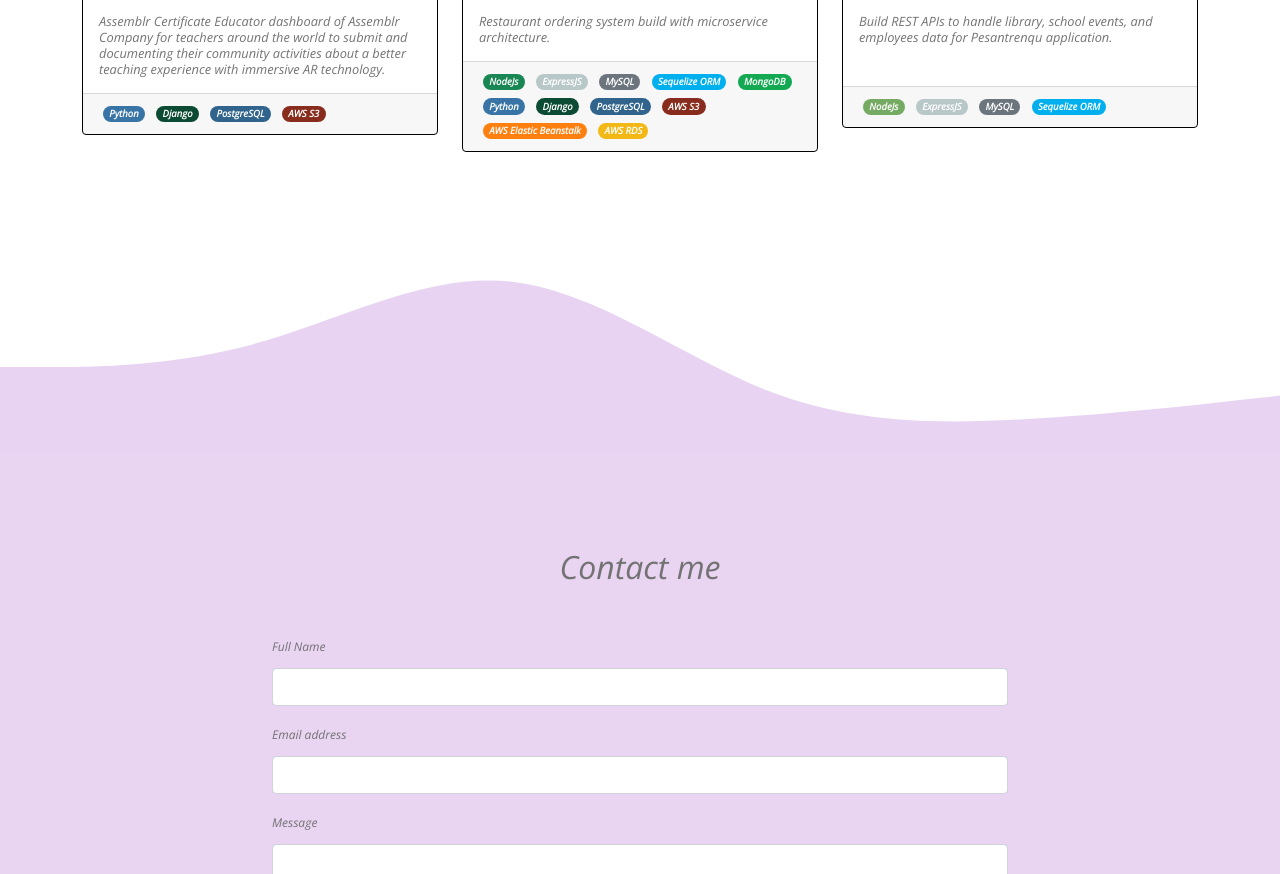
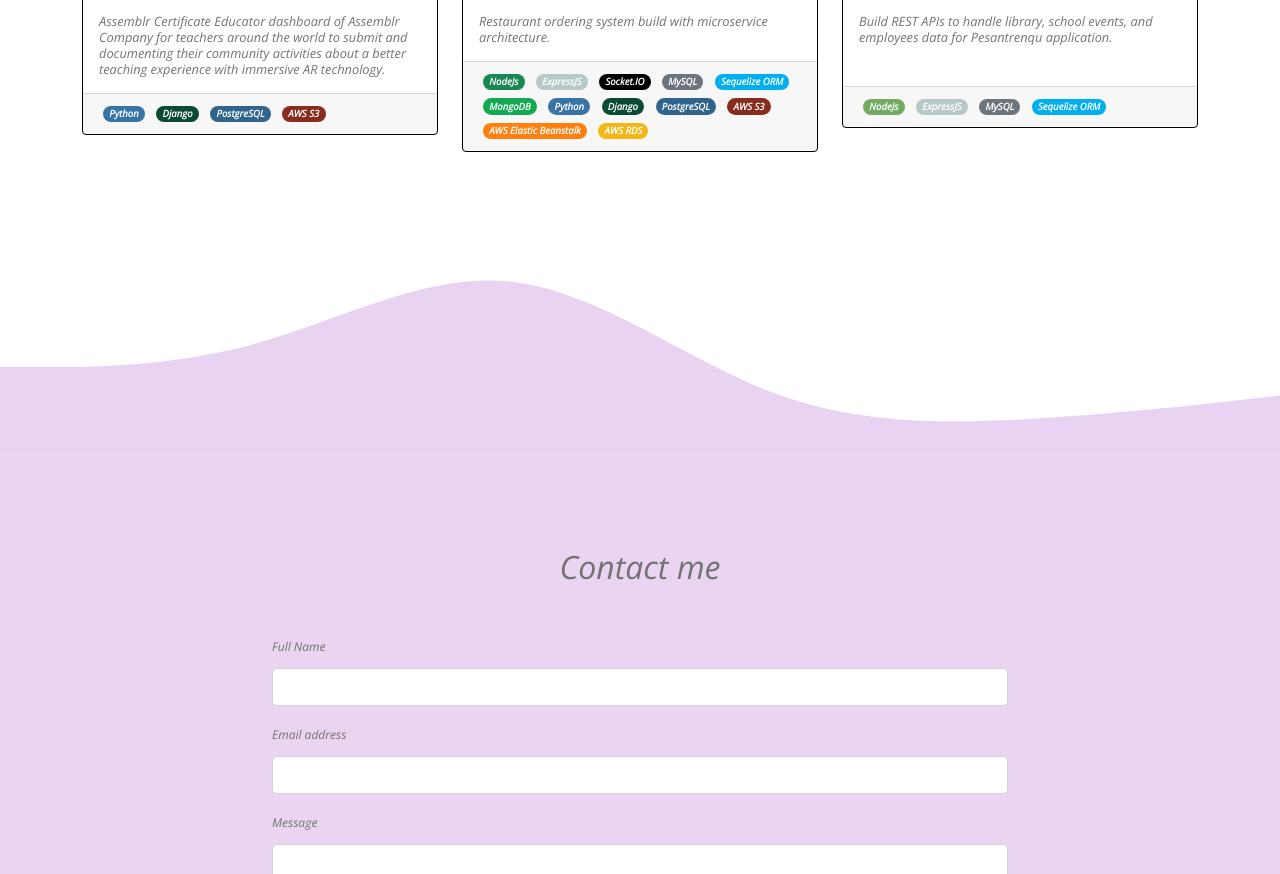
Before and after one commit to nulla-vis/nulla-vis.github.io, a plain HTML site: page index.html in a window 1280 px wide. Shown: the part 3226-4100 px from the top of the page. Drawn offline with nearby package versions, Linux system fonts and the light colour scheme.

Commit message:
ADD: tech stack socket.io to contactless project

```diff
--- a/index.html
+++ b/index.html
@@ -240,6 +240,8 @@
               <span class="badge m-1 rounded-pill bg-success">NodeJs</span>
               <span class="badge m-1 rounded-pill bg-secondary"
                 style="background-color: rgb(184, 199, 199) !important;">ExpressJS</span>
+              <span class="badge m-1 rounded-pill bg-secondary"
+                style="background-color: #000 !important; color: #fff !important;">Socket.IO</span>
               <span class="badge m-1 rounded-pill bg-secondary">MySQL</span>
               <span class="badge m-1 rounded-pill bg-secondary" style="background-color: #00AFEE !important;">Sequelize
                 ORM</span>
```
